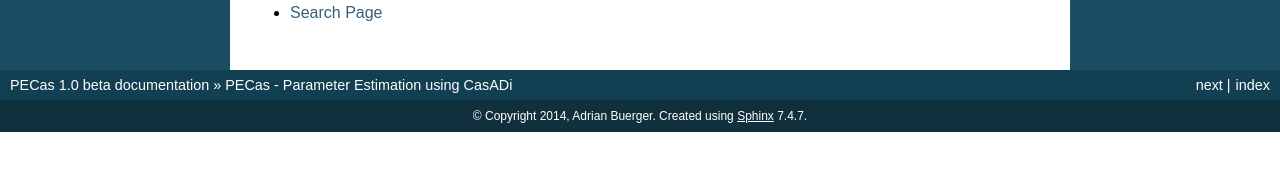
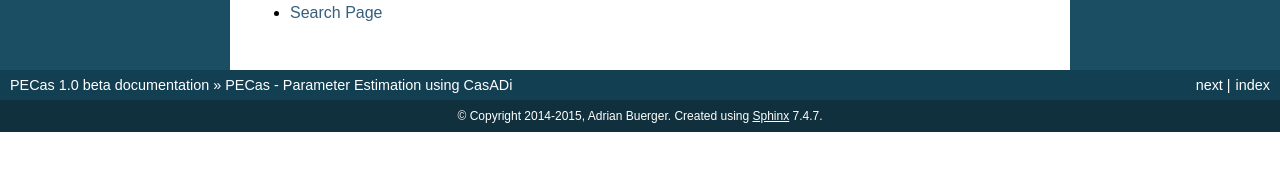
Before and after one commit to vishalbelsare/PECas, a Sphinx documentation site: the page built from doc/index.rst, in a window 1280 px wide. Shown: the part 705-876 px from the top of the page. Built offline with Sphinx 7.4.7, drawn with Linux system fonts in a browser that asks for light colours.

Commit message:
date updated

```diff
--- a/doc/conf.py
+++ b/doc/conf.py
@@ -48,7 +48,7 @@ master_doc = 'index'
 
 # General information about the project.
 project = u'PECas'
-copyright = u'2014, Adrian Buerger'
+copyright = u'2014-2015, Adrian Buerger'
 
 # The version info for the project you're documenting, acts as replacement for
 # |version| and |release|, also used in various other places throughout the
```
